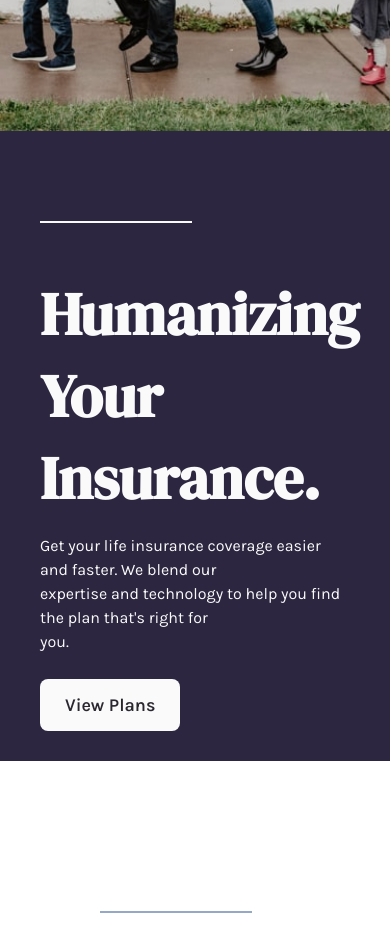
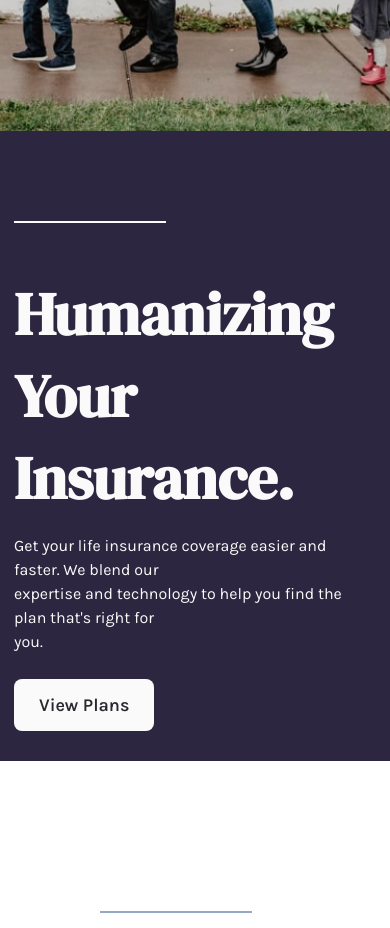
Before and after one commit to odinaka-dev/Insure-Landing-Page, a plain HTML site: page index.html in a window 390 px wide. Shown: the part 420-1348 px from the top of the page. Drawn offline with Linux system fonts and the light colour scheme.

Commit message:
Update style.css

```diff
--- a/style.css
+++ b/style.css
@@ -401,6 +401,7 @@ nav.main-navigation {
     }
     .bannerText {
       padding: 0px 40px;
+      padding-left: 14px;
     }
     .bannerText h1 {
       font-size: 60px;
```
